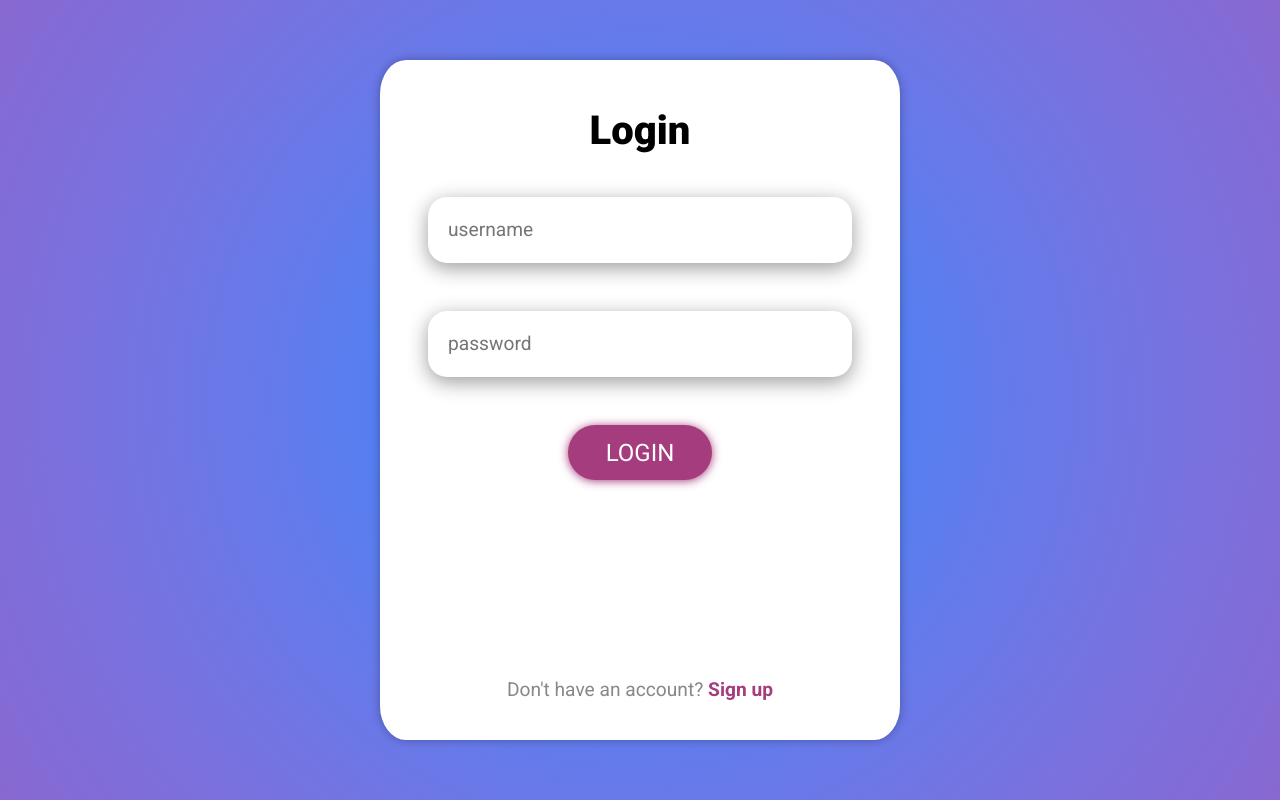
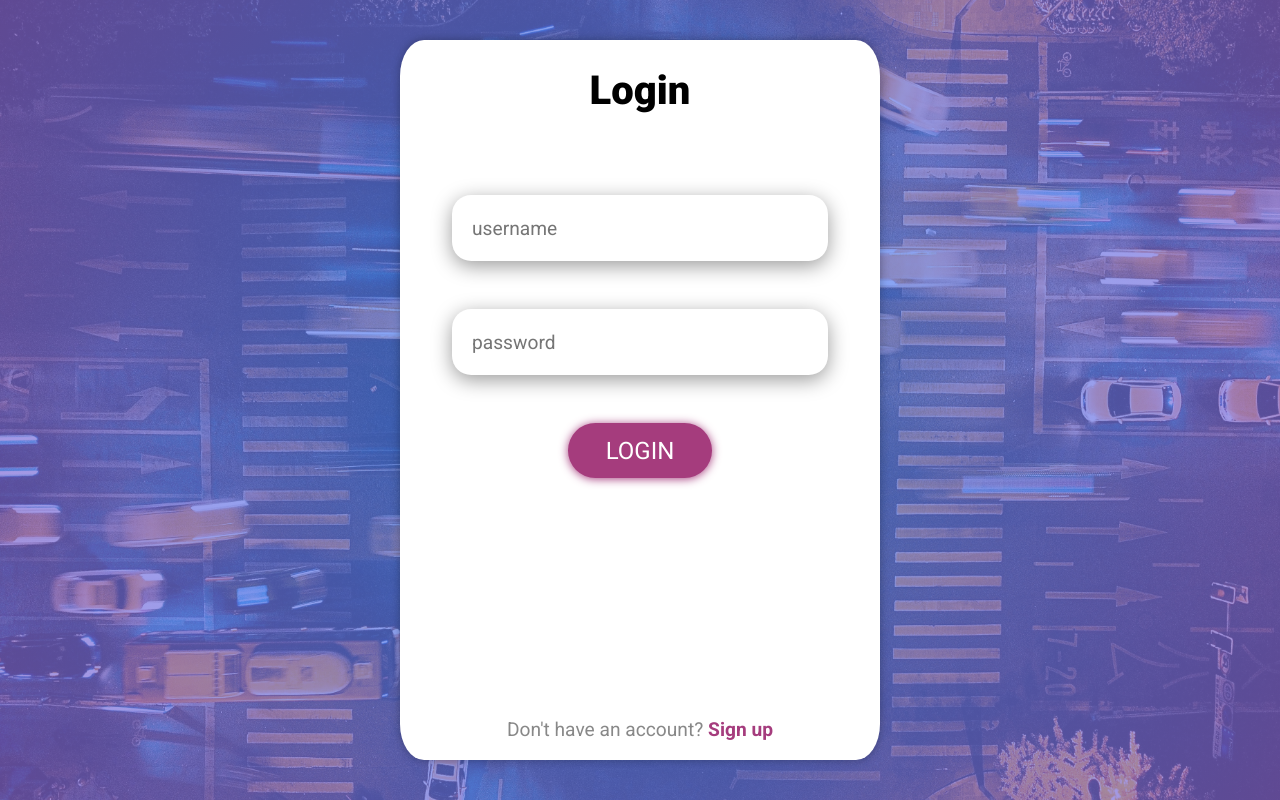
Before and after one commit to silviangulica/web-project-rot, a PHP site: page /login-page/login.html in a window 1280 px wide. Run offline with PHP 8.4, Linux system fonts and the light colour scheme.

Commit message:
STYLE: Update login page

```diff
--- a/UI/global/_variables.scss
+++ b/UI/global/_variables.scss
@@ -1,7 +1,8 @@
 $min-width-login: 5em;
 $max-width-login: 30em;
-$min-height-login: 40em;
-$max-height-login: 40em;
+$min-height-login: 45em;
+$max-height-login: 45em;
+$gradient-opacity-login: 0.7;
 @import url("https://fonts.googleapis.com/css2?family=Roboto:ital,wght@0,100;0,300;0,400;0,500;0,700;0,900;1,100;1,300;1,400;1,500;1,700;1,900&display=swap%27");
 $roboto-font: "Roboto", sans-serif;
 $color-primary: #008bff;
--- a/UI/login-page/login.css
+++ b/UI/login-page/login.css
@@ -1,10 +1,13 @@
 @import url("https://fonts.googleapis.com/css2?family=Roboto:ital,wght@0,100;0,300;0,400;0,500;0,700;0,900;1,100;1,300;1,400;1,500;1,700;1,900&display=swap%27");
 * {
   font-family: "Roboto", sans-serif;
+  -webkit-user-select: none;
+     -moz-user-select: none;
+          user-select: none;
 }
 
 body {
-  background-image: radial-gradient(circle, #008bff, #4a82f5, #667aea, #7a71de, #8868d1);
+  background: radial-gradient(circle, rgba(0, 139, 255, 0.7), rgba(74, 130, 245, 0.7), rgba(102, 122, 234, 0.7), rgba(122, 113, 222, 0.7), rgba(136, 104, 209, 0.7)), url("../img/nighttraffic.jpg");
   background-size: 100vw 100vh;
   background-repeat: no-repeat;
   display: flex;
@@ -15,31 +18,49 @@ body {
   margin: 0;
 }
 
-.login-panel {
-  background-color: #fff;
-  border-radius: 5%;
-  padding: 20px;
+.panel {
+  transition: transform 0.5s ease;
+  transform-style: preserve-3d;
+  position: relative;
   min-width: 5em;
   max-width: 30em;
   width: 100vw;
-  min-height: 40em;
-  max-height: 40em;
+  min-height: 45em;
+  max-height: 45em;
+}
+
+.panel--flip {
+  transform: rotateY(180deg);
+}
+
+.login-panel,
+.sign-up-panel {
+  background-color: #fff;
+  border-radius: 5%;
+  -webkit-backface-visibility: hidden;
+          backface-visibility: hidden;
+  position: absolute;
+  width: 100%;
+  height: 100%;
   display: flex;
   flex-direction: column;
   text-align: center;
   box-shadow: 0 0 10px 0 rgba(0, 0, 0, 0.3);
 }
-.login-panel__form {
+.login-panel__form,
+.sign-up-panel__form {
   display: flex;
   flex-direction: column;
   gap: 3em;
   margin-top: 1em;
 }
-.login-panel__title {
+.login-panel__title,
+.sign-up-panel__title {
   font-size: 2.5em;
   font-weight: 900;
 }
-.login-panel__input {
+.login-panel__input,
+.sign-up-panel__input {
   border-radius: 1em;
   border: 1px solid transparent;
   padding: 10px 0;
@@ -50,16 +71,18 @@ body {
   outline: none;
   transition: border-bottom 0.3s;
   box-shadow: 0 5px 20px 0px rgba(0, 0, 0, 0.395);
-  width: 80%;
+  width: 70%;
   margin: 0 auto;
   transition: border 0.5s ease-in-out;
 }
-.login-panel__input:focus {
+.login-panel__input:focus,
+.sign-up-panel__input:focus {
   border: 1px solid #a53c7d;
   transition: border 0.5s ease-in-out;
   outline: none;
 }
-.login-panel .submit-btn__login {
+.login-panel__submit-btn,
+.sign-up-panel__submit-btn {
   background-color: #a53c7d;
   border: none;
   border-radius: 30em;
@@ -73,23 +96,40 @@ body {
   box-shadow: 0 1px 10px 0px #a53c7d;
   transition: background-color 0.3s;
 }
-.login-panel .submit-btn__login:hover {
+.login-panel__submit-btn:hover,
+.sign-up-panel__submit-btn:hover {
   background-color: #8868d1;
   box-shadow: 0 1px 10px 0px #8868d1;
   transition: background-color 0.3s;
 }
-.login-panel .signup {
+.login-panel__footer,
+.sign-up-panel__footer {
   margin-top: auto;
   font-size: 1.2em;
   color: #888;
 }
-.login-panel .signup__link {
+.login-panel__footer-anchor,
+.sign-up-panel__footer-anchor {
   color: #a53c7d;
   text-decoration: none;
   font-weight: 700;
 }
-.login-panel .signup__link:hover {
+.login-panel__footer-anchor:hover,
+.sign-up-panel__footer-anchor:hover {
   transition: color 0.3s;
   color: #8868d1;
   cursor: pointer;
+}
+
+.login-panel__input:nth-of-type(1) {
+  margin-top: 2em;
+  gap: 0;
+}
+
+.panel--flip {
+  transform: rotateY(180deg);
+}
+
+.sign-up-panel {
+  transform: rotateY(180deg);
 }/*# sourceMappingURL=login.css.map */
--- a/UI/login-page/login.html
+++ b/UI/login-page/login.html
@@ -13,17 +13,43 @@
 
 <body>
     <main class="main">
-        <div class="login-panel" class="login-panel">
+        <div class="background"></div>
+        <div class="panel" id="panel">
+            <div class="login-panel" id="login-panel">
                 <h1 class="login-panel__title">Login</h1>
                 <form action="http://localhost:3000/login" method="POST" class="login-panel__form">
                     <input type="text" name="username" class="login-panel__input" placeholder="username"
                         required="required" />
                     <input type="password" name="password" class="login-panel__input" placeholder="password"
                         required="required" />
-                <button type="submit" class="submit-btn submit-btn__login">LOGIN</button>
+                    <button type="submit" class="login-panel__submit-btn">LOGIN</button>
 
                 </form>
-            <p class="signup">Don't have an account? <a class="signup__link">Sign up</a></p>
+                <p class="login-panel__footer">Don't have an account? <a class="login-panel__footer-anchor">Sign
+                        up</a>
+                </p>
+            </div>
+
+
+            <div class="sign-up-panel" id="sign-up-panel">
+                <h1 class="sign-up-panel__title">Sign up</h1>
+                <form action="http://localhost:3000/login" method="POST" class="sign-up-panel__form">
+                    <input type="text" name="username" class="sign-up-panel__input" placeholder="username"
+                        required="required" />
+                    <input type="email" name="email" class="sign-up-panel__input" placeholder="email"
+                        required="required" />
+                    <input type="password" name="password" class="sign-up-panel__input" placeholder="password"
+                        required="required" />
+                    <input type="password" name="password" class="sign-up-panel__input" placeholder="confirm password"
+                        required="required" />
+
+                    <button type="submit" class="sign-up-panel__submit-btn">SIGN UP</button>
+
+                </form>
+                <p class="sign-up-panel__footer">Already have an account? <a
+                        class="sign-up-panel__footer-anchor">Login</a>
+                </p>
+            </div>
         </div>
     </main>
 </body>
--- a/UI/login-page/login.scss
+++ b/UI/login-page/login.scss
@@ -2,16 +2,20 @@
 
 * {
   font-family: $roboto-font;
+  user-select: none;
 }
+
 body {
-  background-image: radial-gradient(
-    circle,
-    $color-primary,
-    #4a82f5,
-    #667aea,
-    #7a71de,
-    $color-secondary
-  );
+  background: radial-gradient(
+      circle,
+      rgba($color-primary, $gradient-opacity-login),
+      rgba(#4a82f5, $gradient-opacity-login),
+      rgba(#667aea, $gradient-opacity-login),
+      rgba(#7a71de, $gradient-opacity-login),
+      rgba($color-secondary, $gradient-opacity-login)
+    ),
+    url("../img/nighttraffic.jpg");
+
   background-size: 100vw 100vh;
   background-repeat: no-repeat;
 
@@ -23,21 +27,31 @@ body {
   min-height: 100vh;
   margin: 0;
 }
-.login-panel {
-  background-color: #fff;
-  border-radius: 5%;
-  padding: 20px;
-
+.panel {
+  transition: transform 0.5s ease;
+  transform-style: preserve-3d;
+  position: relative;
   min-width: $min-width-login;
   max-width: $max-width-login;
   width: 100vw;
   min-height: $min-height-login;
   max-height: $max-height-login;
+}
+.panel--flip {
+  transform: rotateY(180deg);
+}
 
+.login-panel,
+.sign-up-panel {
+  background-color: #fff;
+  border-radius: 5%;
+  backface-visibility: hidden;
+  position: absolute;
+  width: 100%;
+  height: 100%;
   display: flex;
   flex-direction: column;
   text-align: center;
-
   box-shadow: 0 0 10px 0 rgba(0, 0, 0, 0.3);
   &__form {
     display: flex;
@@ -61,7 +75,7 @@ body {
     outline: none;
     transition: border-bottom 0.3s;
     box-shadow: 0 5px 20px 0px rgba(0, 0, 0, 0.395);
-    width: 80%;
+    width: 70%;
     margin: 0 auto;
     transition: border 0.5s ease-in-out;
     &:focus {
@@ -70,7 +84,7 @@ body {
       outline: none;
     }
   }
-  .submit-btn__login {
+  &__submit-btn {
     background-color: $color-tertiary;
     border: none;
     border-radius: 30em;
@@ -90,11 +104,11 @@ body {
     }
   }
 
-  .signup {
+  &__footer {
     margin-top: auto;
     font-size: 1.2em;
     color: #888;
-    &__link {
+    &-anchor {
       color: $color-tertiary;
       text-decoration: none;
       font-weight: 700;
@@ -106,3 +120,16 @@ body {
     }
   }
 }
+
+.login-panel {
+  &__input:nth-of-type(1) {
+    margin-top: 2em;
+    gap: 0;
+  }
+}
+.panel--flip {
+  transform: rotateY(180deg);
+}
+.sign-up-panel {
+  transform: rotateY(180deg);
+}
```
Also changed, not shown: server/login.js (+14 -4 lines), UI/img/nighttraffic.jpg (added), 1 other file. Lines whose indentation alone changed are shown as unchanged.
